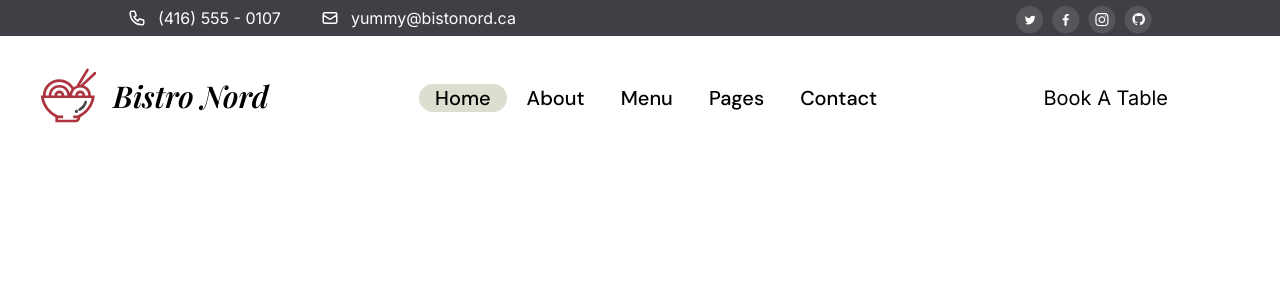
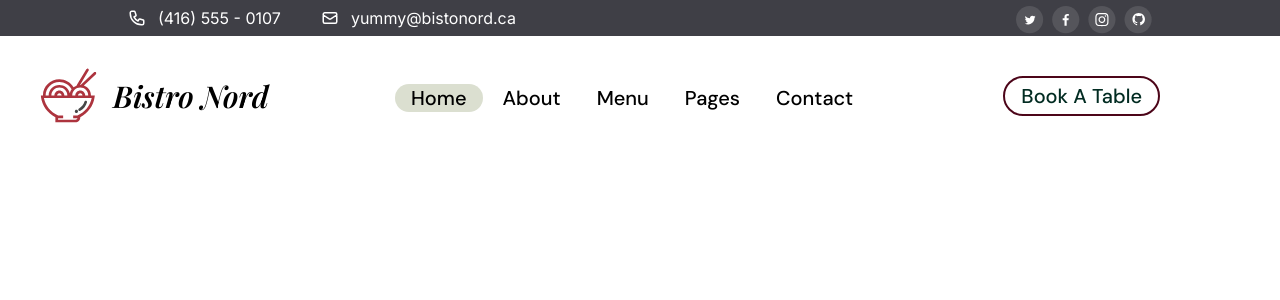
Before and after one commit to srinivas-pradhan/bistro-nord, a Next.js app: page / in a window 1280 px wide. Shown: the top 300 px of the page. Built offline with nearby package versions, Linux system fonts and the light colour scheme.

Commit message:
Finish Up MenuBar

```diff
--- /dev/null
+++ b/components/Button.tsx
@@ -0,0 +1,46 @@
+'use client';
+
+interface ButtonProps {
+    onClick: (e: React.MouseEvent<HTMLButtonElement>) => void;
+    label: string;
+}
+
+const Button: React.FC<ButtonProps> = ({
+    onClick,
+    label
+}) => {
+    return (
+        <div className="
+                rounded-full
+                text-nowrap
+                transition
+                ease-in-out
+                delay-15
+                hover:-translate-y-1
+                hover:scale-110
+                duration-300
+                h-12
+                lg:h-10
+                px-4
+                m-1
+                md:m-2
+                lg:border-solid
+                border-dotted
+                border-2
+                hover:border-red-700
+                text-red-700
+                font-dm-sans-medium
+               lg:border-rose-950
+               lg:hover:border-rose-950
+                lg:text-emerald-950
+                lg:hover:text-red-700
+                cursor-pointer
+        ">
+            <div className="mt-1">
+                {label}
+            </div>
+        </div>
+    );
+}
+
+export default Button;
--- a/components/MenuBar.tsx
+++ b/components/MenuBar.tsx
@@ -3,6 +3,7 @@
 import { useState, useEffect, useRef } from "react";
 import { useRouter } from "next/navigation";
 import MenuItem from "@/components/MenuItem";
+import Button from "@/components/Button";
 
 const MenuBar = () => {
     const router = useRouter();
@@ -24,7 +25,7 @@ const MenuBar = () => {
     })
 
     return (
-        <div className="flex justify-between h-28 pl-10 pt-8 w-full text-black bg-white">
+        <div className="flex justify-between h-28 pl-6 lg:pl-10 pt-8 w-full text-black bg-white">
             <div onClick={() => {router.push('/')}}
             >
                 <ul className="flex flex-row gap-4">
@@ -84,8 +85,11 @@ const MenuBar = () => {
                     </li>
                 </ul>
             </div>
-            <div className="hidden lg:flex pr-28 text-xl pt-4">
-                Book A Table
+            <div className="hidden lg:flex pr-14 xl:pr-28 text-xl">
+                <Button
+                    onClick={() => {}}
+                    label="Book A Table"
+                />
             </div>
             <div onClick={handleNav}
             className="lg:hidden flex flex-row"
@@ -107,7 +111,7 @@ const MenuBar = () => {
                         <path d="m249-207-42-42 231-231-231-231 42-42 231 231 231-231 42 42-231 231 231 231-42 42-231-231-231 231Z"/>
                     </svg>
                 </div>
-                <ul className="p-20 space-y-12 text-5xl">
+                <ul className="p-10 space-y-6 text-3xl sm:p-16 sm:space-y-8 sm:text-4xl">
                     <li>
                         <MenuItem
                             onClick={() => {router.push('/')}}
@@ -139,6 +143,21 @@ const MenuBar = () => {
                         />
                     </li>
                 </ul>
+                <div className="
+                    fixed
+                    bottom-0
+                    p-10
+                    space-y-6
+                    text-3xl
+                    sm:p-16
+                    sm:space-y-8
+                    sm:text-4xl
+                ">
+                    <Button
+                        onClick={() => {}}
+                        label="Book A Table"
+                    />
+                </div>
             </div>
         </div>
     );
```
